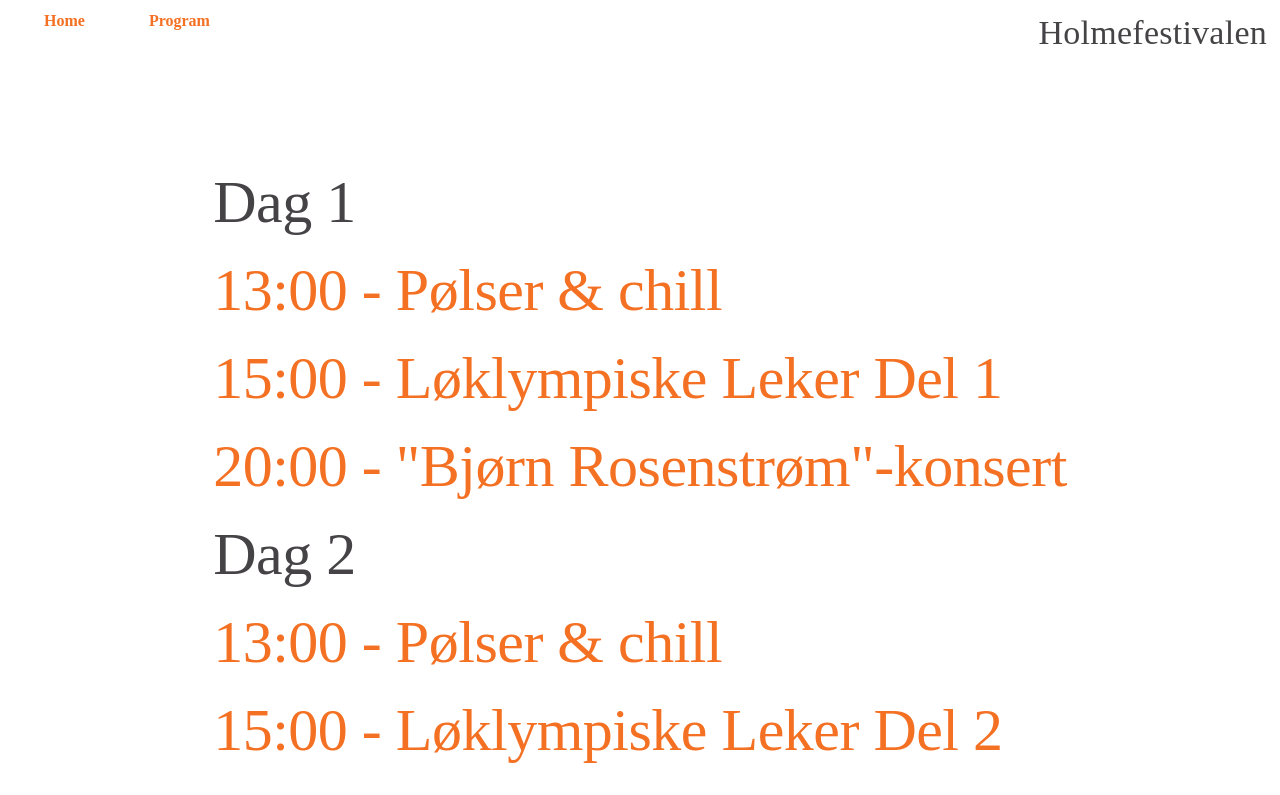
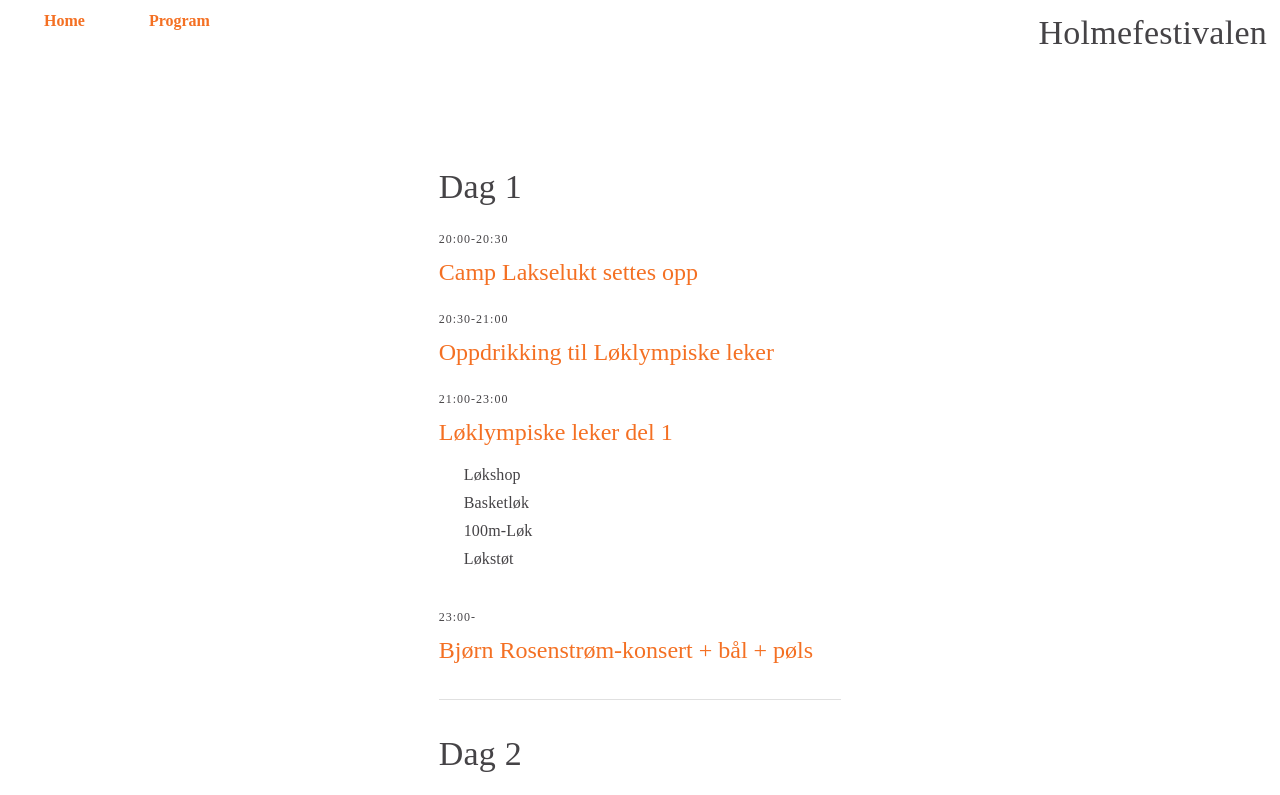
Before and after one commit to markusranda/holmefestivalen, a React (Create React App) app: page /program in a window 1280 px wide. Shown: the top 795 px of the page. Built offline with nearby package versions, Linux system fonts and the light colour scheme; a web font is replaced by a local one.

Commit message:
Program updated with latest changes

```diff
--- a/src/components/screens/ProgramScreen.jsx
+++ b/src/components/screens/ProgramScreen.jsx
@@ -1,28 +1,50 @@
 import React from "react";
 import PageContainer from "../PageContainer";
-import { List, Typography } from "@material-ui/core";
+import { List, Typography, Divider } from "@material-ui/core";
 import styled from "styled-components";
 import { d_two, d_one } from "../../data/program";
 
 const ProgramScreen = () => {
+  const renderEvents = (events) => {
+    return (
+      <EventList>
+        {events.map((obj) => {
+          return (
+            <Typography variant="subtitle1" color="primary">
+              {obj.text}
+            </Typography>
+          );
+        })}
+      </EventList>
+    );
+  };
   return (
     <PageContainer>
       <TurboList>
         {d_one.map((obj) => {
           return (
-            <List item>
+            <List key={obj.id}>
+              <Typography variant="overline" color="primary">
+                {obj.time}
+              </Typography>
               <Typography variant={obj.variant} color={obj.color}>
                 {obj.text}
               </Typography>
+              {obj.event ? renderEvents(obj.events) : ""}
             </List>
           );
         })}
+        <TurboDivider variant="fullWidth" />
         {d_two.map((obj) => {
           return (
-            <List item>
+            <List key={obj.id}>
+              <Typography variant="overline" color="primary">
+                {obj.time ? obj.time : ""}
+              </Typography>
               <Typography variant={obj.variant} color={obj.color}>
                 {obj.text}
               </Typography>
+              {obj.event ? renderEvents(obj.events) : ""}
             </List>
           );
         })}
@@ -33,6 +55,17 @@ const ProgramScreen = () => {
 
 export default ProgramScreen;
 
+const EventList = styled(List)`
+  margin-left: 25px;
+  margin-top: 5px;
+  margin-bottom: 5px;
+`;
+
+const TurboDivider = styled(Divider)`
+  margin-top: 25px;
+  margin-bottom: 25px;
+`;
+
 const TurboList = styled(List)`
   margin-top: 150px;
   margin-bottom: 150px;
--- a/src/data/program.js
+++ b/src/data/program.js
@@ -1,43 +1,166 @@
 export const d_one = [
-  { id: 0, variant: "h2", color: "primary", text: "Dag 1" },
+  { id: 0, variant: "h4", color: "primary", text: "Dag 1" },
   {
-    id: 0,
-    variant: "h2",
+    id: 1,
+    variant: "h5",
     color: "secondary",
-    text: "13:00 - Pølser & chill",
+    time: "20:00-20:30",
+    text: "Camp Lakselukt settes opp",
   },
   {
-    id: 0,
-    variant: "h2",
+    id: 2,
+    variant: "h5",
     color: "secondary",
-    text: "15:00 - Løklympiske Leker Del 1",
+    time: "20:30-21:00",
+    text: "Oppdrikking til Løklympiske leker",
   },
   {
-    id: 0,
-    variant: "h2",
+    id: 6,
+    variant: "h5",
     color: "secondary",
-    text: '20:00 - "Bjørn Rosenstrøm"-konsert',
+    time: "21:00-23:00",
+    text: "Løklympiske leker del 1",
+    event: true,
+    events: [
+      {
+        id: 0,
+        variant: "h5",
+        text: "Løkshop",
+      },
+      {
+        id: 1,
+        variant: "h5",
+        text: "Basketløk",
+      },
+      {
+        id: 2,
+        variant: "h5",
+        text: "100m-Løk",
+      },
+      {
+        id: 3,
+        variant: "h5",
+        text: "Løkstøt",
+      },
+    ],
+  },
+  {
+    id: 7,
+    variant: "h5",
+    color: "secondary",
+    time: "23:00-",
+    text: "Bjørn Rosenstrøm-konsert + bål + pøls",
   },
 ];
 
 export const d_two = [
-  { id: 0, variant: "h2", color: "primary", text: "Dag 2" },
+  { id: 0, variant: "h4", color: "primary", text: "Dag 2" },
   {
-    id: 0,
-    variant: "h2",
+    id: 1,
+    variant: "h5",
     color: "secondary",
-    text: "13:00 - Pølser & chill",
+    time: "07:00-",
+    text: "Løkathon",
   },
   {
-    id: 0,
-    variant: "h2",
+    id: 2,
+    variant: "h5",
     color: "secondary",
-    text: "15:00 - Løklympiske Leker Del 2",
+    time: "07:00-",
+    text: "Gay Pride-tog",
   },
   {
-    id: 0,
-    variant: "h2",
+    id: 3,
+    variant: "h5",
     color: "secondary",
-    text: '20:00 - "Bjørn Rosenstrøm"-konsert',
+    time: "09:00-",
+    text: "Oppvekking og bræzar",
+  },
+  {
+    id: 4,
+    variant: "h5",
+    color: "secondary",
+    text: "Frokost og bræzar",
+  },
+  {
+    id: 5,
+    variant: "h5",
+    color: "secondary",
+    text: "Chill og bræzar",
+  },
+  {
+    id: 6,
+    variant: "h5",
+    color: "secondary",
+    time: "13:00-14:00",
+    text: "Kirkehellern-konsert",
+  },
+  {
+    id: 7,
+    variant: "h5",
+    color: "secondary",
+    time: "14:00-16:00",
+    text: "Halloha bar åpner til grilling og/eller chill",
+  },
+  {
+    id: 8,
+    variant: "h5",
+    color: "secondary",
+    text: "Løklympiske leker del 2",
+    time: "16:00-18:15",
+    event: true,
+    events: [
+      {
+        id: 0,
+        variant: "h5",
+        color: "secondary",
+        text: "Løk-bocha",
+      },
+      {
+        id: 1,
+        variant: "h5",
+        color: "secondary",
+        text: "Ta-løken",
+      },
+      {
+        id: 2,
+        variant: "h5",
+        color: "secondary",
+        text: "Udefinert løklympisk lek",
+      },
+      {
+        id: 3,
+        variant: "h5",
+        color: "secondary",
+        text: "Cat-løk",
+      },
+      {
+        id: 4,
+        variant: "h5",
+        color: "secondary",
+        text: "Premieutdeling",
+      },
+    ],
+  },
+  {
+    id: 9,
+    variant: "h5",
+    color: "secondary",
+    time: "18:15-20:00",
+    text: "Vorspiel i Camp Lakselukt",
+  },
+  {
+    id: 10,
+    variant: "h5",
+    color: "secondary",
+    time: "20:00-",
+    text: "Demokratisk Dansegulv",
+  },
+  {
+    id: 11,
+    variant: "h5",
+    color: "secondary",
+    time: "22:00-",
+    text: "Music Extreme This Is Your Dream!",
   },
 ];
```
